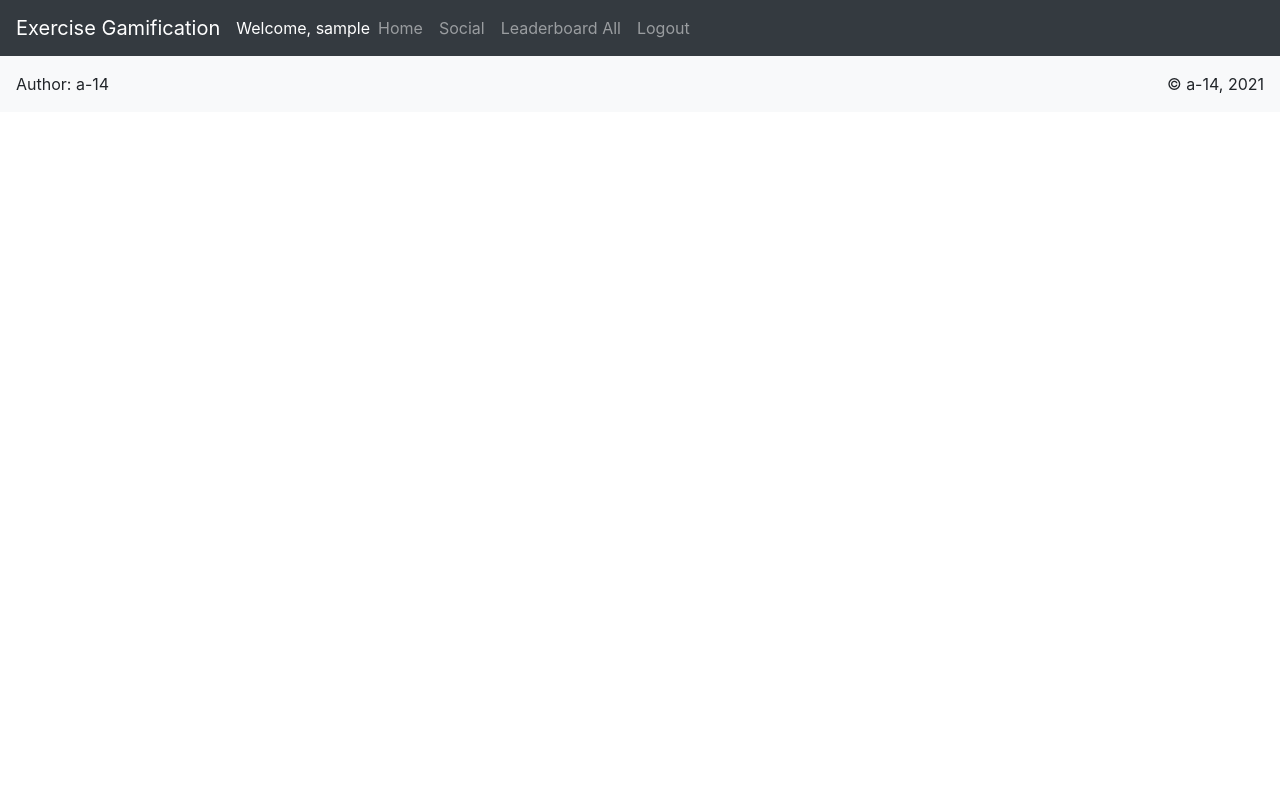
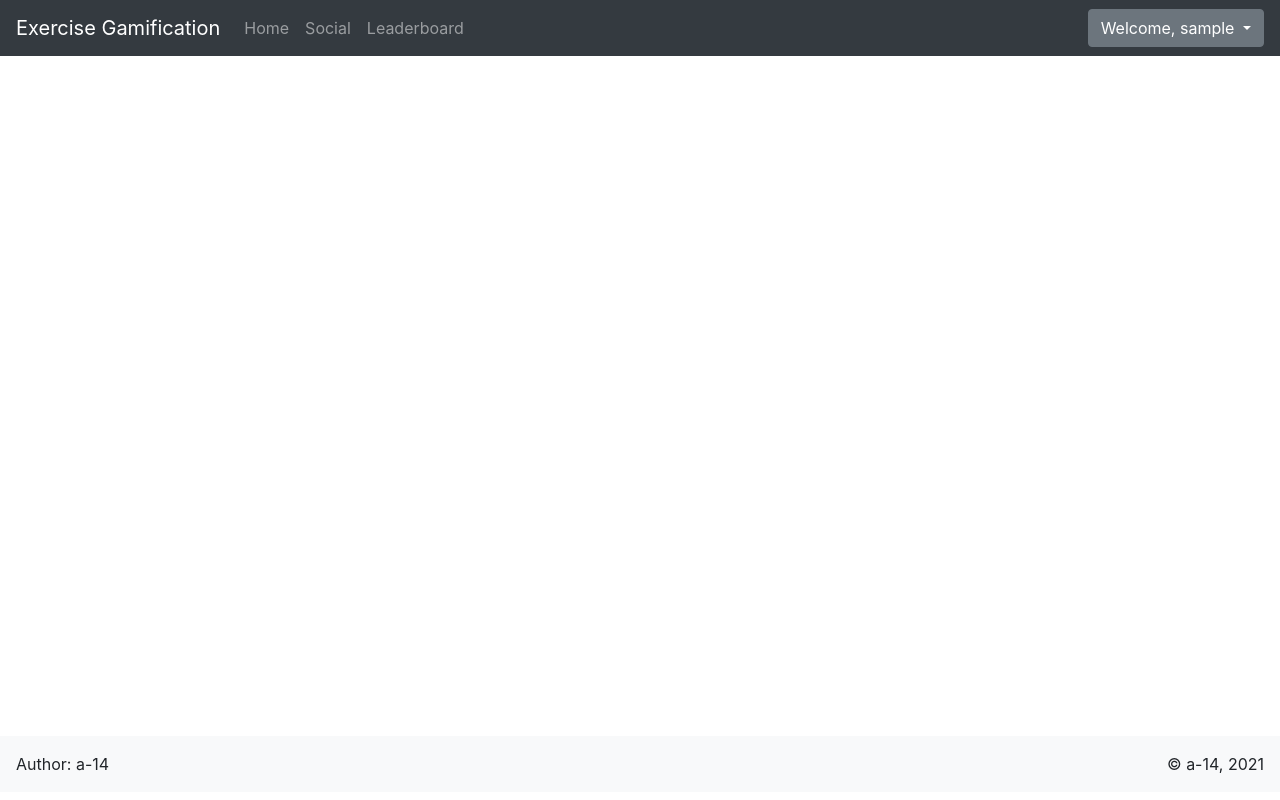
Before and after one commit to tyjclift/exercise-gamification, a Django app: page /database_list/ in a window 1280 px wide. Run offline with Django 3.2, Linux system fonts and the light colour scheme; the visitor is signed in with stand-in values (Sample User, id 1); data comes from the database, SQL or seed files in the repository; some libraries are stand-ins or nearby versions.

Commit message:
login button and small ux changes

```diff
--- a/index/templates/index/database_list.html
+++ b/index/templates/index/database_list.html
@@ -1,7 +1,7 @@
 {% extends "index/index.html" %}
 {% block content %}
 
-<div class="container text-center">
+<div class="container text-center" style="min-height:85vh">
 	<div class="list-group">
 		{% csrf_token %}
 		{% for user in database_list %}
--- a/index/templates/index/index.html
+++ b/index/templates/index/index.html
@@ -13,7 +13,15 @@
         integrity="sha384-9aIt2nRpC12Uk9gS9baDl411NQApFmC26EwAOH8WgZl5MYYxFfc+NcPb1dKGj7Sk" crossorigin="anonymous">
     <title>Exercise Gamification</title>
     <style>
-    :root { --pct:{{pct_to_next_level}}%}
+        :root {
+            --pct: {
+                    {
+                    pct_to_next_level
+                }
+            }
+
+            %
+        }
     </style>
 </head>
 {% endblock title %}
@@ -23,10 +31,7 @@
     <a class="navbar-brand">Exercise Gamification</a>
     {% if user.is_authenticated %}
     <div class="collapse navbar-collapse">
-        <span class="form-inline navbar-text" style="color:white">
-            Welcome, {{ user.username }}
-        </span>
-        <ul class="navbar-nav">
+        <ul class="navbar-nav mr-auto">
             <li class="nav-item">
                 <a class="nav-link" href="{% url 'index' %}">Home</a>
             </li>
@@ -34,12 +39,18 @@
                 <a class="nav-link" href="{% url 'social' %}">Social</a>
             </li>
             <li class="nav-item">
-                <a class="nav-link" href="{% url 'database_list' %}">Leaderboard All</a>
-            </li>
-            <li class="nav-item">
-                <a class="nav-link" href="{% url 'account_logout' %}">Logout</a>
+                <a class="nav-link" href="{% url 'database_list' %}">Leaderboard</a>
             </li>
         </ul>
+    </div>
+    <div class="dropdown">
+        <button class="btn btn-secondary dropdown-toggle" type="button" id="dropdownMenuButton" data-toggle="dropdown"
+            aria-haspopup="true" aria-expanded="false">
+            Welcome, {{ user.username }}
+        </button>
+        <div class="dropdown-menu" aria-labelledby="dropdownMenuButton">
+            <a class="dropdown-item" href="{% url 'account_logout' %}">Logout</a>
+        </div>
     </div>
     {% endif %}
 </nav>
@@ -49,20 +60,20 @@
 
 <div style="min-height:85vh">
 
-
-
     <body>
         {% if user.is_authenticated %}
 
-        <!-- progress bar -->
-    </br>
-        <div class="d-flex justify-content-center" style="padding:3vh; font-weight: bold; font-size: larger;">Level {{curr_level}} ({{total_points}} / {{pts_to_next_level}})</div>
+        <div style="padding:3vw;">
+            <div class="d-flex justify-content-center" style="padding:3vh; font-weight: bold; font-size: larger;">Level
+                {{curr_level}} ({{total_points}} / {{pts_to_next_level}})</div>
 
-        <div class="progress" style="height: 30px">
-            <!-- TODO: Change "width" to correct pct -->
-            <div class="progress-bar progress-bar-striped progress-bar-animated" role="progressbar" aria-valuenow="10" aria-valuemin="0" aria-valuemax="1000" style= width:var(--pct);>{{pct_to_next_level}}%</div>
+            <div class="progress" style="height: 30px">
+                <!-- TODO: Change "width" to correct pct -->
+                <div class="progress-bar progress-bar-striped progress-bar-animated" role="progressbar"
+                    aria-valuenow="10" aria-valuemin="0" aria-valuemax="1000" style=width:var(--pct);>
+                    {{pct_to_next_level}}%</div>
+            </div>
         </div>
-
 
         <div class="dropdown d-flex justify-content-center" style="margin-bottom:10vh; padding:2vh">
             <button class="btn btn-primary dropdown-toggle" type="button" id="dropdownMenuButton" data-toggle="dropdown"
@@ -81,10 +92,10 @@
         </script>
 
         <div style="margin:5vh;">
-            <h3>Cardio Log</h3>
+            <h3 style="padding-bottom:8px;">Cardio Log</h3>
             <div class="d-flex flex-wrap">
                 {% for data in cardio_query_list %}
-                <div class="card" style="width:12vw; margin:3px">
+                <div class="card" style="width:12vw; margin:5px">
                     <div class="card-body">
                         <h5 class=card-title>{{data.type}}</h5>
                         <p class="card-subtitle mb-2 text-muted">Date: {{data.date}}</p>
@@ -97,7 +108,7 @@
             </div>
         </div>
         <div style="margin:5vh;">
-            <h3>Upper Body Log</h3>
+            <h3 style="padding-bottom:8px;">Upper Body Log</h3>
             <div class="d-flex flex-wrap">
                 {% for data in upper_query_list %}
                 <div class="card" style="width:12vw; margin:3px">
@@ -113,7 +124,7 @@
             </div>
         </div>
         <div style="margin:5vh;">
-            <h3>Lower Log</h3>
+            <h3 style="padding-bottom:8px;">Lower Log</h3>
             <div class="d-flex flex-wrap">
                 {% for data in lower_query_list %}
                 <div class="card" style="width:12vw; margin:3px">
@@ -130,7 +141,10 @@
         </div>
 
         {% else %}
-        <a href="{% provider_login_url 'google' %}">Login With Google</a>
+        <div style="padding:10vw">
+            <h2>Log Into Your Personal Exercise Gamification Dashboard!</h1>
+                <a class="btn btn-primary" role="button" href="{% provider_login_url 'google' %}">Login With Google</a>
+        </div>
         {% endif %}
 
     </body>
--- a/index/views.py
+++ b/index/views.py
@@ -31,9 +31,9 @@ def IndexView(request):
         total_points = get_total_points(UpperBody.objects.filter(current_user=request.user),LowerBody.objects.filter(current_user=request.user),Cardio.objects.filter(current_user=request.user))
         curr_level = get_level(total_points)
         context = {
-            'cardio_query_list': Cardio.objects.filter(current_user=request.user),
-            'upper_query_list': UpperBody.objects.filter(current_user=request.user),
-            'lower_query_list': LowerBody.objects.filter(current_user=request.user),
+            'cardio_query_list': Cardio.objects.filter(current_user=request.user)[::-1],
+            'upper_query_list': UpperBody.objects.filter(current_user=request.user)[::-1],
+            'lower_query_list': LowerBody.objects.filter(current_user=request.user)[::-1],
             'cardio_points': get_points_by_type(Cardio.objects.filter(current_user=request.user),"cardio"),
             'upper_points': get_points_by_type(UpperBody.objects.filter(current_user=request.user), "upper"),
             'lower_points': get_points_by_type(LowerBody.objects.filter(current_user=request.user), "lower"),
@@ -42,6 +42,7 @@ def IndexView(request):
             'pts_to_next_level': get_pts_to_next(curr_level),
             'pct_to_next_level': get_pct_to_next(total_points, curr_level),
         }
+
 
     return render(request, 'index/index.html', context)
 
--- a/mysite/settings.py
+++ b/mysite/settings.py
@@ -140,7 +140,7 @@ AUTHENTICATION_BACKENDS = [
     'allauth.account.auth_backends.AuthenticationBackend',
 ]
 
-SITE_ID = 4
+SITE_ID = 2
 
 LOGIN_URL = '/'
 LOGIN_REDIRECT_URL = '/'
```
Also changed, not shown: friendship/migrations/0001_initial.py, friendship/migrations/0002_block.py (deleted), friendship/migrations/0003_block_unique_together.py (deleted), friendship/migrations/0004_auto_20200408_1844.py (deleted), index/migrations/0001_initial.py, index/migrations/0002_auto_20210405_1217.py (deleted), index/migrations/0003_friendrequest.py (deleted). Lines whose indentation alone changed are shown as unchanged.
